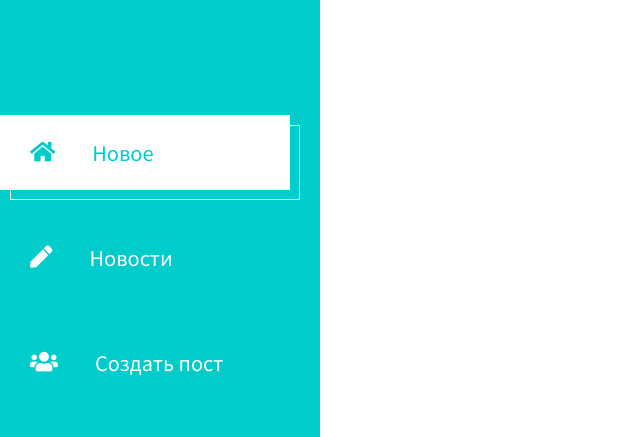
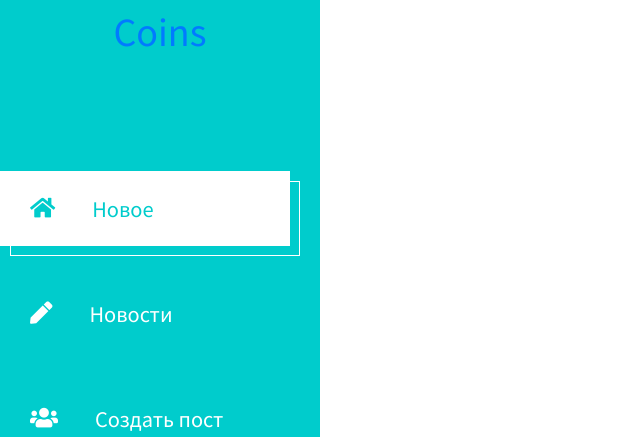
Before and after one commit to Rolleex/FanPlace, a Django app: page /coins in a window 1280 px wide. Shown: the part 363-800 px from the top of the page, without its empty margins (0-640 px from the left). Run offline with Django 4.2, Linux system fonts and the light colour scheme; the visitor is signed in with stand-in values (Sample User, id 1); some libraries are stand-ins or nearby versions.

Commit message:
visual update

```diff
--- a/place/accprofile/forms.py
+++ b/place/accprofile/forms.py
@@ -15,7 +15,7 @@ class EditForm(forms.ModelForm):
 
 
 class SignupForm(forms.Form):
-
+    """change form for create profile with user"""
     def signup(self, request, user):
         profile = Profile()
         profile.user = user
--- a/place/accprofile/templates/accprofile/profile_page.html
+++ b/place/accprofile/templates/accprofile/profile_page.html
@@ -25,7 +25,7 @@
             <div class="col-12">
                 <hr class="tm-hr-primary tm-mb-55">
                 <h1 class="text-center">{{ profile.user}}</h1>
-                <a href="{% url 'pay' profile.slug%}" class="btn btn-primary">Follow</a>
+                <h3 class="text-center"><a href="{% url 'pay' profile.slug%}" class="btn btn-primary">Подписаться за {{profile.subprice}} монет</a></h3>
                 <h3 class="text-center">{{ posts.count }}Post</h3>
                 <h3 class="text-center">Читает кого&nbsp;{{ profile.user.follower.count }}</h3>
                 <h3 class="text-center">author&nbsp;{{ profile.user.author.count }}</h3>
--- a/place/accprofile/views.py
+++ b/place/accprofile/views.py
@@ -67,6 +67,10 @@ class Add(LoginRequiredMixin, CreateView):
 
 
 class Dashboard(LoginRequiredMixin, View):
+    """
+    for staff. check orders for aad coins
+    """
+
     def get(self, request, *args, **kwargs):
         if request.user.is_staff:
             orders = CoinsModel.objects.filter(is_paid=False)
@@ -102,4 +106,4 @@ class OrderDetails(LoginRequiredMixin, View):
         context = {
             'order': order
         }
-        return render(request, 'accprofile/dashboard.html', context)
+        return redirect('dashboard')
--- a/place/post/views.py
+++ b/place/post/views.py
@@ -62,6 +62,9 @@ class Search(View):
 
 
 def pay(request, slug):
+    """
+    subscribe func
+    """
     owner = Profile.objects.get(slug=slug)
 
     payscore = request.user.profile.monet
--- a/place/templates/inc/nav.html
+++ b/place/templates/inc/nav.html
@@ -1,65 +1,3 @@
-<!--<nav class="navbar navbar-expand-lg navbar-light bg-light">-->
-<!--  <div class="container-fluid">-->
-<!--    <a class="navbar-brand" href="#">Navbar</a>-->
-<!--    <button class="navbar-toggler" type="button" data-bs-toggle="collapse" data-bs-target="#navbarSupportedContent" aria-controls="navbarSupportedContent" aria-expanded="false" aria-label="Toggle navigation">-->
-<!--      <span class="navbar-toggler-icon"></span>-->
-<!--    </button>-->
-<!--    <div class="collapse navbar-collapse" id="navbarSupportedContent">-->
-<!--      <ul class="navbar-nav me-auto mb-2 mb-lg-0">-->
-<!--        <li class="nav-item">-->
-<!--          <a class="nav-link active" aria-current="page" href="{% url 'home' %}">Home</a>-->
-<!--        </li>-->
-<!--        <li class="nav-item">-->
-<!--          <a class="nav-link" href="#">Link</a>-->
-<!--        </li>-->
-<!--        <li class="nav-item dropdown">-->
-<!--          <a class="nav-link dropdown-toggle" href="#" id="navbarDropdown" role="button" data-bs-toggle="dropdown" aria-expanded="false">-->
-<!--            Dropdown-->
-<!--          </a>-->
-<!--          <ul class="dropdown-menu" aria-labelledby="navbarDropdown">-->
-<!--            <li><a class="dropdown-item" href="#">Action</a></li>-->
-<!--            <li><a class="dropdown-item" href="#">Another action</a></li>-->
-<!--            <li><hr class="dropdown-divider"></li>-->
-<!--            <li><a class="dropdown-item" href="#">Something else here</a></li>-->
-<!--          </ul>-->
-<!--        </li>-->
-<!--        <li class="nav-item">-->
-<!--          <a class="nav-link disabled" href="#" tabindex="-1" aria-disabled="true">Disabled</a>-->
-<!--        </li>-->
-<!--      </ul>-->
-<!--{% if user.is_authenticated %}-->
-<!--{{ request.user.profile.monet }}-->
-<!--          <li class="nav-item">-->
-<!--          <a class="nav-link" href="{% url 'create_post' %}">Create</a>-->
-<!--        </li>-->
-<!--         <li class="nav-item">-->
-<!--          <a class="nav-link" href="{% url 'edit-profile' %}">Редактировать профиль</a>-->
-<!--        </li>-->
-<!--        <li class="navbar-text">-->
-<!--            <a aria-current="page" href="{% url 'profile' request.user.profile.slug %}">{{ request.user}}</a>-->
-<!--        </li>-->
-<!--        &nbsp;&nbsp;&nbsp;-->
-<!--        <li class="navbar-text">-->
-<!--            <a aria-current="page" href="{% url 'account_logout' %}">Выход</a>-->
-<!--        </li>-->
-
-<!--        {% else %}-->
-<!--        <li class="navbar-text">-->
-<!--            <a class="nav-link active" aria-current="page" href="{% url 'account_login' %}">Войти</a>-->
-<!--        </li>-->
-<!--        <li class="navbar-text">-->
-<!--            <a class="navbar-text" aria-current="page" href="{% url 'account_signup' %}">Зарегестрироваться</a>-->
-<!--        </li>-->
-
-<!--        {% endif %}-->
-<!--&lt;!&ndash;      <form class="d-flex">&ndash;&gt;-->
-<!--&lt;!&ndash;        <input class="form-control me-2" type="search" placeholder="Search" aria-label="Search">&ndash;&gt;-->
-<!--&lt;!&ndash;        <button class="btn btn-outline-success" type="submit">Search</button>&ndash;&gt;-->
-<!--&lt;!&ndash;      </form>&ndash;&gt;-->
-<!--    </div>-->
-<!--  </div>-->
-<!--</nav>-->
-
 <header class="tm-header" id="tm-header">
     <div class="tm-header-wrapper">
         <button class="navbar-toggler" type="button" aria-label="Toggle navigation">
@@ -77,7 +15,8 @@
             <img src="https://picsum.photos/id/1060/250/235/?blur=2" alt="" class="mr-3">
             {% endif %}
 
-           <h1 class="text-center">{{ request.user }}  <a href="{% url 'add_coins' %}">{{ request.user.profile.monet }}</a></h1>
+            <h1 class="text-center">{{ request.user }} </h1>
+            <h1 class="text-center"> <a href="{% url 'add_coins' %}">{{ request.user.profile.monet }} Coins</a></h1>
 
             {% else %}
             <div class="mb-3 mx-auto tm-site-logo"><i class="fas fa-times fa-2x"></i></div>
```
